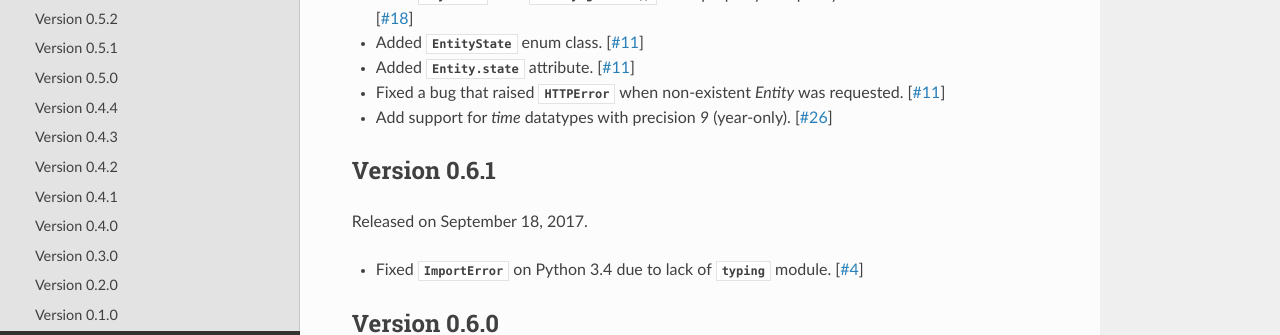
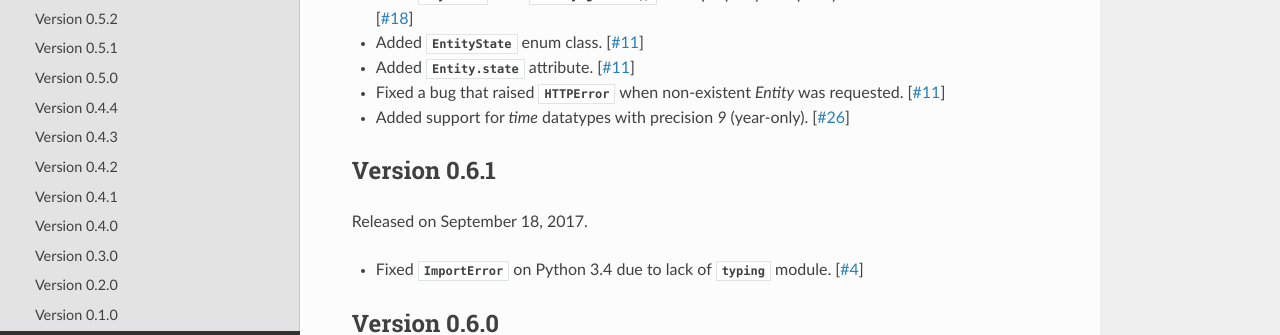
Before and after one commit to dahlia/wikidata, a Sphinx documentation site: the page built from docs/changes.rst, in a window 1280 px wide and 900 px high. Shown: the part 306-641 px from the top of the window. Built offline with Sphinx 7.4.7 and the Read the Docs theme 2.0.0, drawn with Linux system fonts in a browser that asks for light colours.

Commit message:
Edit changelog tense

```diff
--- a/docs/changes.rst
+++ b/docs/changes.rst
@@ -15,7 +15,7 @@ To be released.
   [:pr:`11`]
 - Fixed a bug that raised :exc:`~urllib.error.HTTPError` when
   non-existent `Entity` was requested.  [:pr:`11`]
-- Add support for `time` datatypes with precision `9` (year-only).  [:pr:`26`]
+- Added support for `time` datatypes with precision `9` (year-only).  [:pr:`26`]
 
 Version 0.6.1
 -------------
```
